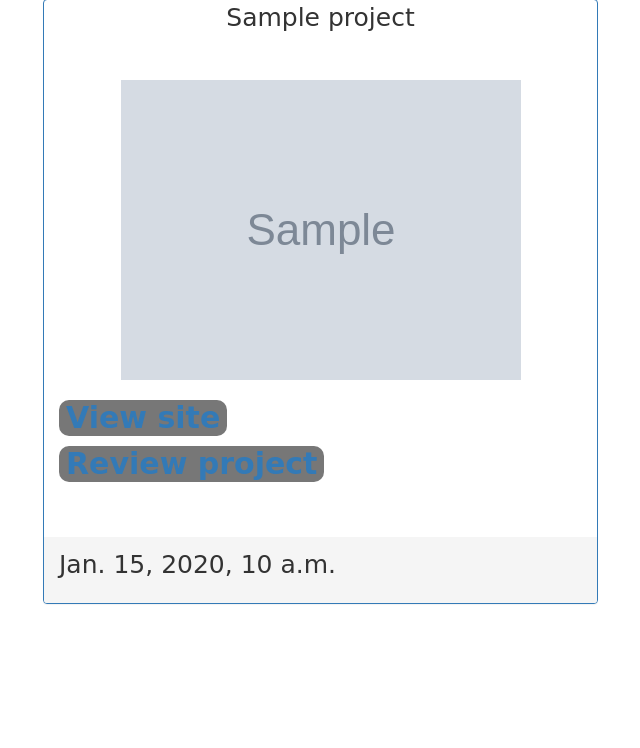
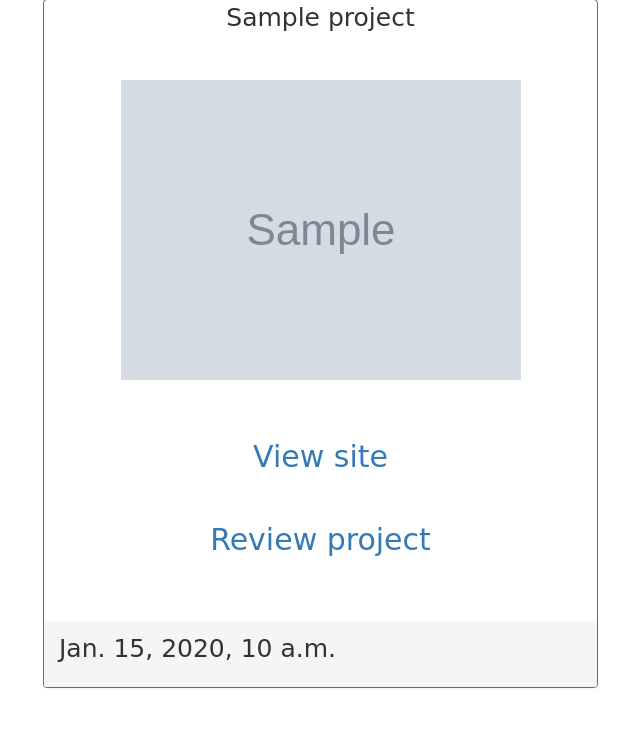
Before and after one commit to Kernael92/awards, a Django app: template awards/templates/awards/index.html in a window 1280 px wide. Shown: the part 202-950 px from the top of the page, without its empty margins (27-667 px from the left). Before the commit the page ends 806 px from the top, so only its background shows below. Run offline with Django 3.2, Linux system fonts and the light colour scheme; the template is opened without the code that fills it: most values are stand-ins (such as "Sample title", 1, 10 or a date in 2020); grey boxes marked "Sample" are stand-in pictures; some libraries are stand-ins or nearby versions.

Commit message:
add style to the home page

```diff
--- a/awards/static/css/awards.css
+++ b/awards/static/css/awards.css
@@ -108,3 +108,6 @@ h1 {
     margin: 0 auto;
     display: block;
 }
+.badge {
+    position: center;
+}
--- a/awards/templates/awards/index.html
+++ b/awards/templates/awards/index.html
@@ -20,11 +20,11 @@
                     <div class="panel-body">
                         <a href="{{project.project_link}}">
                             <img class="panel_main-image" src="{{project.project_image.url}}" alt="" >
-                        </a>
+                        </a><br><br>
 
-                        <h2 class="badge badge-pill badge-primary" style="font-size: 30px; font-family: cursive; text-align:center;"><a href="{{project.project_link}}">View site</a></h2>
+                        <h2  style="font-size: 30px; font-family: cursive; text-align:center;"><a href="{{project.project_link}}">View site</a></h2>
                         <br>
-                        <span class="badge badge-pill badge-success" style="font-size: 30px; font-family: cursive;"><a href="{%url 'project' project.id%}">Review project</a></span>
+                        <h2 style="font-size: 30px; font-family: cursive; text-align:center;"><a href="{%url 'project' project.id%}">Review project</a></h2>
                     </div><br><br>
                     <div class="panel-footer">
                         <p>{{project.pub_date}}</p>
```
